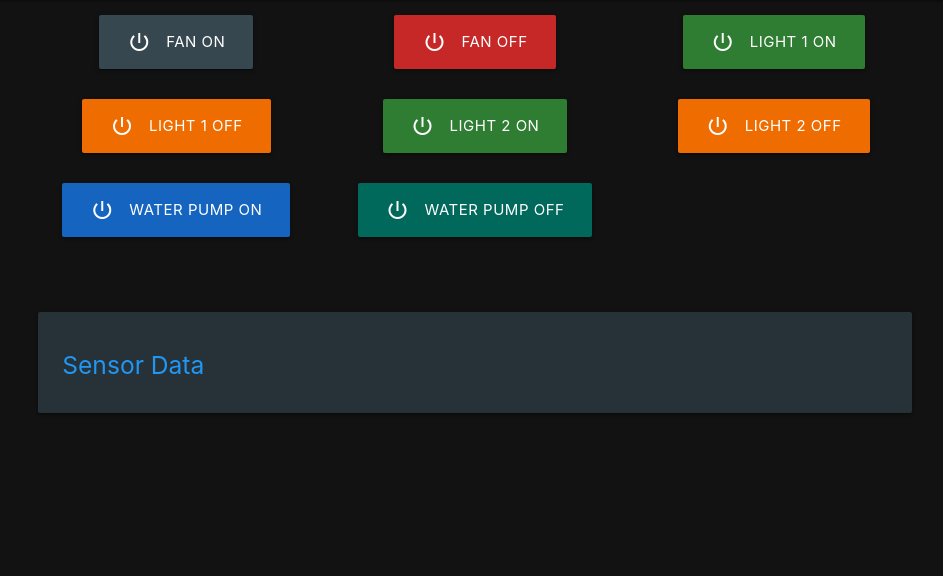
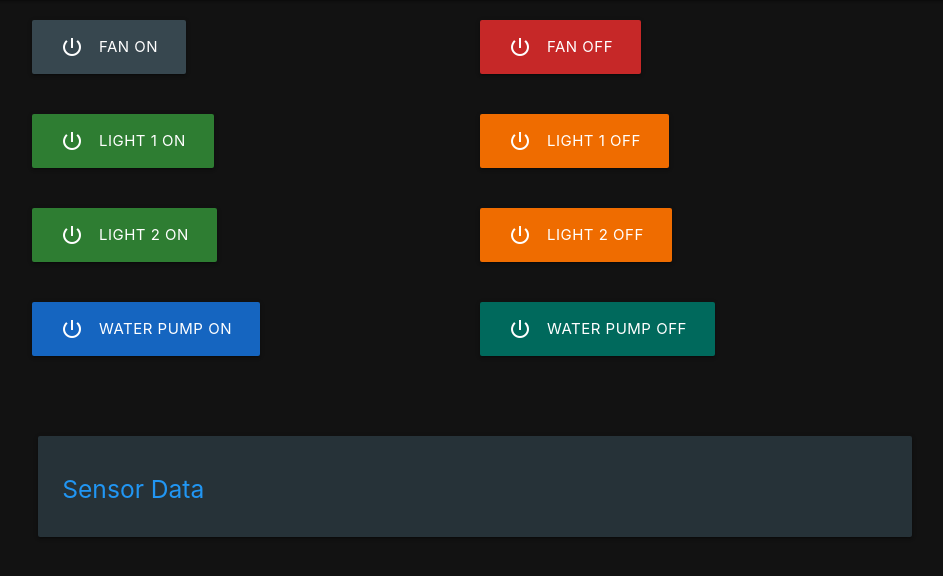
Before and after one commit to EmilianBem/automato, a Flask app: page / in a window 1280 px wide. Shown: the part 64-640 px from the top of the page, without its empty margins (165-1108 px from the left). Run offline with Flask 3, Linux system fonts and the light colour scheme.

Commit message:
adjust button width

```diff
--- a/templates/index.html
+++ b/templates/index.html
@@ -17,6 +17,10 @@
         .nav-wrapper {
             background-color: #212121;
         }
+        .input-field.col.s4 {
+            width: 50%; /* Adjust the width to make two buttons in a row */
+            padding: 5px; /* Add some padding for better spacing */
+        }
     </style>
     <script src="https://cdnjs.cloudflare.com/ajax/libs/materialize/1.0.0/js/materialize.min.js"></script>
 </head>
@@ -30,7 +34,7 @@
     <div class="container">
         <div class="row">
             <form class="col s12" action="/control-devices" method="post">
-                <div class="row center-align">
+                <div class="row center-align-left">
                     <div class="input-field col s4">
                         <button class="btn-large waves-effect waves-light blue-grey darken-3" type="submit" name="action" value="fan-1">
                             <i class="material-icons left">power_settings_new</i> Fan On
```
